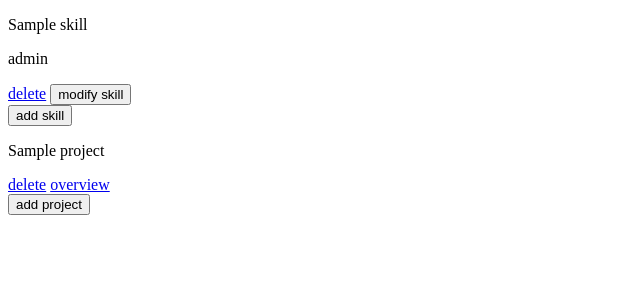
After one commit to EmilienLetestu/onlineResume, a PHP site: template view/adminDashboard.php in a window 1280 px wide. The commit adds this page. Shown: the top 300 px of the page, without its empty margins (0-640 px from the left). Run offline with PHP 8.4, Linux system fonts and the light colour scheme; the template is opened without the code that fills it: most values are stand-ins (such as "Sample title", 1, 10 or a date in 2020); some libraries are stand-ins or nearby versions.

Commit message:
lots of minors modification in order to display both "skil" and "project" on admin dashboard:

```diff
--- a/assets/style.css
+++ b/assets/style.css
@@ -2,6 +2,7 @@
     font-size: 3rem;
 }
 
-#modalSkillForm{
+#modalSkillForm,
+#modalProjectForm{
     display: none;
 }
--- a/config/Router.php
+++ b/config/Router.php
@@ -18,10 +18,9 @@ class Router
     private $routes = [
         "home"                 => ["controller" => "HomeController"],
         "add-skill"            => ["controller" => "AddSkillController"],
-        "admin"                => ["controller" => "AdminController"],
+        "dashboard"            => ["controller" => "AdminDashboardController"],
         "modify-skill"         => ["controller" => "ModifySkillController"],
         "delete-skill"         => ["controller" => "DeleteSkillController"],
-        "project-list"         => ["controller" => "ProjectListController"],
         "add-project"          => ["controller" => "AddProjectController"],
         "delete-project"       => ["controller" => "DeleteProjectController"]
     ];
--- a/controller/AddProjectController.php
+++ b/controller/AddProjectController.php
@@ -16,9 +16,9 @@ class AddProjectController
 
         if($handler->handle($project))
         {
-            return Redirection::redirect('project-list');
+            return Redirection::redirect('dashboard');
         }
 
-        return Redirection::redirect('project-list');
+        return Redirection::redirect('dashboard');
     }
 }
--- a/controller/DeleteProjectController.php
+++ b/controller/DeleteProjectController.php
@@ -18,6 +18,6 @@ class DeleteProjectController
 
        $manager->deleteProjectByName(end($request));
 
-       return Redirection::redirect('project-list');
+       return Redirection::redirect('dashboard');
     }
 }
--- a/controller/DeleteSkillController.php
+++ b/controller/DeleteSkillController.php
@@ -16,7 +16,7 @@ class DeleteSkillController
 
        $manager->deleteSkillById(end($request));
 
-       return Redirection::redirect('admin');
+       return Redirection::redirect('dashboard');
 
     }
 }
--- a/controller/ModifySkillController.php
+++ b/controller/ModifySkillController.php
@@ -17,9 +17,9 @@ class ModifySkillController
 
         if($handler->handle($skill, end($request))){
 
-            return  Redirection::redirect('admin');
+            return  Redirection::redirect('dashboard');
         }
 
-        return  Redirection::redirect('home');
+        return  Redirection::redirect('dashboard');
     }
 }
--- a/formHandler/AddProjectHandler.php
+++ b/formHandler/AddProjectHandler.php
@@ -8,9 +8,6 @@
 
 class AddProjectHandler
 {
-    /**
-     * @return bool
-     */
     private function isSubmitted() :bool
     {
         $name  = $_POST['projectName']  ?? null;
--- /dev/null
+++ b/view/adminDashboard.php
@@ -0,0 +1,60 @@
+
+<div id="adminSkillList">
+    <?php foreach ($data['skillList'] as $skill): ?>
+    <div class="skill">
+        <p id="skillName-<?php echo $skill->getId();?>">
+            <?php echo $skill->getName();?>
+        </p>
+        <p id="skillLevel-<?php echo $skill->getId();?>">
+            <?php echo $skill->getLevel();?>
+        </p>
+        <a href="<?php echo HOST.'delete-skill/'.$skill->getId();?>">delete</a>
+        <button value="<?php echo $skill->getId()?>" id="triggerMod-<?php echo $skill->getId();?>" onclick="modifyForm(this.value)">modify skill</button>
+    </div>
+<?php endforeach; ?>
+</div>
+
+<button id="addSkill" onclick="addSkillForm()">add skill</button>
+
+<div id="adminProjectList">
+    <?php foreach ($data['projectList'] as $project): ?>
+    <div class="project">
+        <p>
+           <?php echo $project->getName();?>
+        </p>
+        <p>
+            <?php $project->getPictRef();?>
+        </p>
+        <p>
+            <?php $project->getTech();?>
+        </p>
+        <a href="<?php echo HOST.'delete-project/'.$project->getName();?>">delete</a>
+        <a href="<?php echo HOST.'see-project/'.$project->getId();?>">overview</a>
+    </div>
+    <?php endforeach;?>
+</div>
+
+<button id="addProject" onclick="showForm('modalProjectForm')">add project</button>
+
+
+<div id="modalSkillForm">
+    <span class="close" onclick="closeForm('modalSkillForm')">x</span>
+    <form action="" method="post" id="skillForm">
+        <input type="text" name="skillName" id="skillName"/>
+        <input type="number" name="skillLevel" id="skillLevel"/>
+        <button type="submit">Ajouter</button>
+    </form>
+</div>
+
+<div id="modalProjectForm">
+    <form method="post" action="<?php echo HOST.'add-project';?>" enctype="multipart/form-data">
+        <span class="close" onclick="closeForm('modalProjectForm')">x</span>
+        <input type="text" name="projectName" id="projectName">
+        <input type="hidden" name="originalName" value="">
+        <input type="text" name="projectTech" id="projectTech">
+        <textarea name="projectPitch" rows="10" cols="40" id="projectPitch"></textarea>
+        <input type="url" name="projectUrl" id="projectUrl">
+        <input type="file" name="projectPict" id="projectPict">
+        <button type="submit">Ajouter</button>
+    </form>
+</div>
```
Also changed, not shown: controller/AdminController.php (deleted, +0 -20 lines), controller/AdminDashboardController.php (added, +22 -0 lines), view/admin.php (deleted, +0 -26 lines), view/adminProjectList.php (deleted, +0 -17 lines), assets/pictures/dsffsdf_project.png (renamed from assets/pictures/dsffsdf_projectPict.png).
